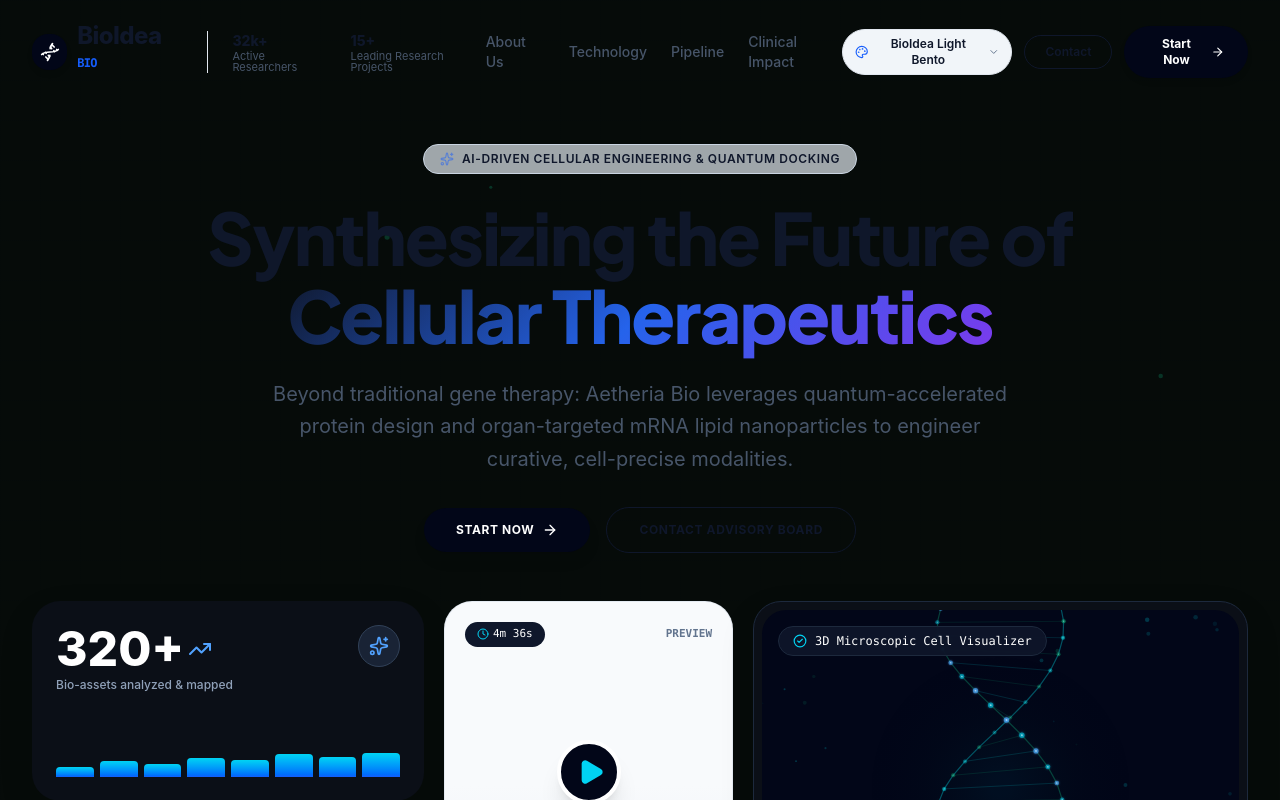
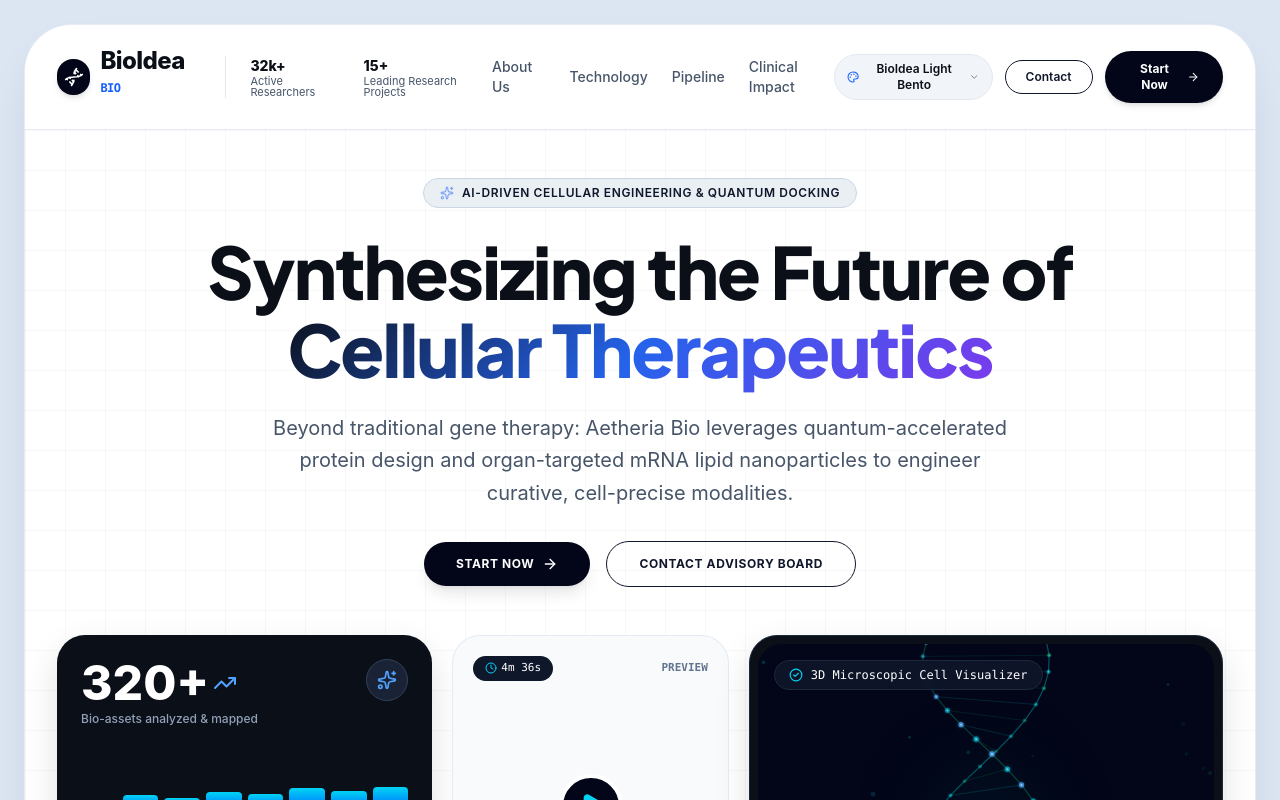
Before and after one commit to SanathPendem/Aetheria-bio, a React (Vite) app: page / in a window 1280 px wide. Shown: the top 800 px of the page. Built offline with nearby package versions, Linux system fonts and the light colour scheme.

Commit message:
fix: update BioIdea background colors and outer ice-blue canvas frame layout

```diff
--- a/src/App.tsx
+++ b/src/App.tsx
@@ -27,9 +27,12 @@ export function AppContent() {
   };
 
   return (
-    <div className="min-h-screen bg-[var(--bg-dark)] text-slate-100 relative overflow-x-hidden selection:bg-cyan-500 selection:text-black transition-colors duration-500">
+    <div className="min-h-screen bg-[var(--bg-canvas)] py-3 sm:py-6 px-2 sm:px-6 relative overflow-x-hidden selection:bg-slate-900 selection:text-white transition-colors duration-500">
       {/* Background Floating Particle Field */}
-      <MolecularParticleField particleCount={40} className="z-0" />
+      <MolecularParticleField particleCount={30} className="z-0 opacity-40 pointer-events-none" />
+
+      {/* Main BioIdea Outer Floating Frame (Matching Dribbble Reference Screenshot Layout) */}
+      <div className="max-w-[1440px] mx-auto bg-[var(--bg-surface)] rounded-[28px] sm:rounded-[40px] lg:rounded-[48px] shadow-2xl shadow-slate-900/10 border border-slate-200/80 overflow-hidden relative transition-colors duration-500">
 
         {/* Navigation Header */}
         <Navbar onOpenPartnerModal={handleOpenPartnerModal} />
@@ -60,6 +63,7 @@ export function AppContent() {
 
         {/* Footer */}
         <Footer />
+      </div>
 
       {/* Modals */}
       <PartnerModal
--- a/src/components/HeroSection.tsx
+++ b/src/components/HeroSection.tsx
@@ -10,7 +10,7 @@ interface HeroSectionProps {
 
 export const HeroSection: React.FC<HeroSectionProps> = ({ onOpenPartnerModal }) => {
   return (
-    <section id="hero" className="relative pt-32 pb-16 lg:pt-36 lg:pb-24 overflow-hidden bio-grid-pattern">
+    <section id="hero" className="relative pt-8 pb-16 lg:pt-12 lg:pb-20 overflow-hidden bio-grid-pattern">
       <div className="max-w-7xl mx-auto px-4 sm:px-6 lg:px-8 relative z-10 space-y-12">
 
         {/* Top Hero Text Header & Tagline */}
--- a/src/components/Navbar.tsx
+++ b/src/components/Navbar.tsx
@@ -55,10 +55,8 @@ export const Navbar: React.FC<NavbarProps> = ({ onOpenPartnerModal }) => {
 
   return (
     <header
-      className={`fixed top-0 left-0 right-0 z-50 transition-all duration-300 ${
-        scrolled
-          ? 'bg-[var(--bg-surface)]/90 backdrop-blur-xl border-b border-[var(--border-subtle)] py-3.5 shadow-sm'
-          : 'bg-transparent py-5'
+      className={`sticky top-0 z-50 bg-[var(--bg-surface)]/95 backdrop-blur-xl border-b border-slate-200/80 transition-all duration-300 ${
+        scrolled ? 'py-3.5 shadow-sm' : 'py-5'
       }`}
     >
       <div className="max-w-7xl mx-auto px-4 sm:px-6 lg:px-8">
--- a/src/index.css
+++ b/src/index.css
@@ -2,19 +2,19 @@
 
 @layer base {
   :root, [data-theme="bioidea"] {
-    --bg-canvas: #E6EDF5;
+    --bg-canvas: #DCE5F2;
     --bg-surface: #FFFFFF;
     --bg-bento-dark: #0B0F17;
-    --bg-bento-light: #F8FAFC;
+    --bg-bento-light: #F1F5F9;
     --border-subtle: rgba(15, 23, 42, 0.08);
-    --text-main: #0F172A;
+    --text-main: #0B0F17;
     --text-muted: #475569;
-    --primary-color: #0F172A;
-    --secondary-color: #3B82F6;
-    --accent-color: #8B5CF6;
-    --glow-primary: rgba(59, 130, 246, 0.15);
-    --badge-bg: #F1F5F9;
-    --badge-text: #0F172A;
+    --primary-color: #0B0F17;
+    --secondary-color: #2563EB;
+    --accent-color: #0284C7;
+    --glow-primary: rgba(37, 99, 235, 0.15);
+    --badge-bg: #E2E8F0;
+    --badge-text: #0B0F17;
     --font-heading: 'Plus Jakarta Sans', 'Inter', sans-serif;
   }
 
@@ -143,13 +143,13 @@
   transition: border-color 0.3s ease, box-shadow 0.3s ease;
 }
 .bento-card-light:hover {
-  border-color: rgba(59, 130, 246, 0.3);
+  border-color: rgba(37, 99, 235, 0.3);
   box-shadow: 0 12px 30px rgba(0, 0, 0, 0.05);
 }
 
 /* Dynamic Gradient Text Classes */
 .text-gradient-cyan {
-  background: linear-gradient(135deg, #0F172A 0%, #2563EB 50%, #7C3AED 100%);
+  background: linear-gradient(135deg, #0B0F17 0%, #2563EB 50%, #7C3AED 100%);
   -webkit-background-clip: text;
   -webkit-text-fill-color: transparent;
 }
@@ -163,7 +163,7 @@
 }
 
 .text-gradient-emerald {
-  background: linear-gradient(135deg, #0F172A 0%, #059669 50%, #2563EB 100%);
+  background: linear-gradient(135deg, #0B0F17 0%, #059669 50%, #2563EB 100%);
   -webkit-background-clip: text;
   -webkit-text-fill-color: transparent;
 }
```
Lines whose indentation alone changed are shown as unchanged.
